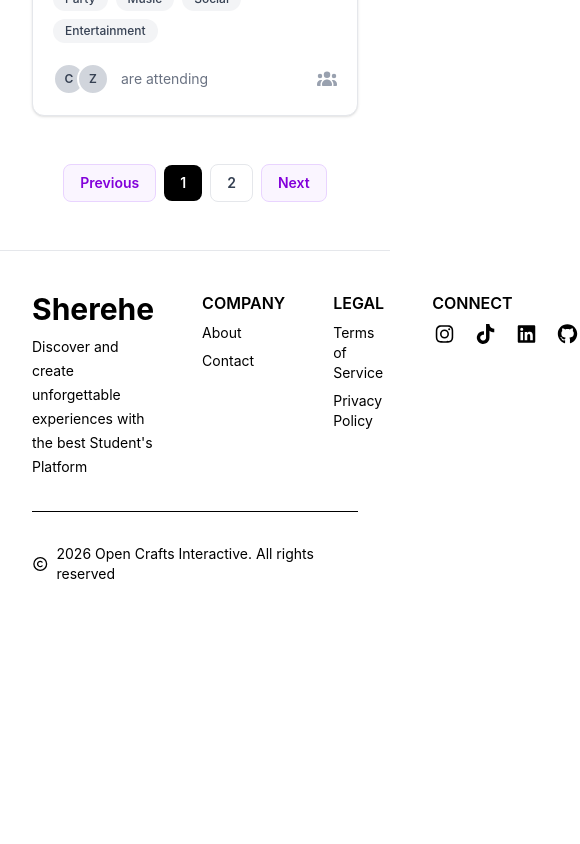
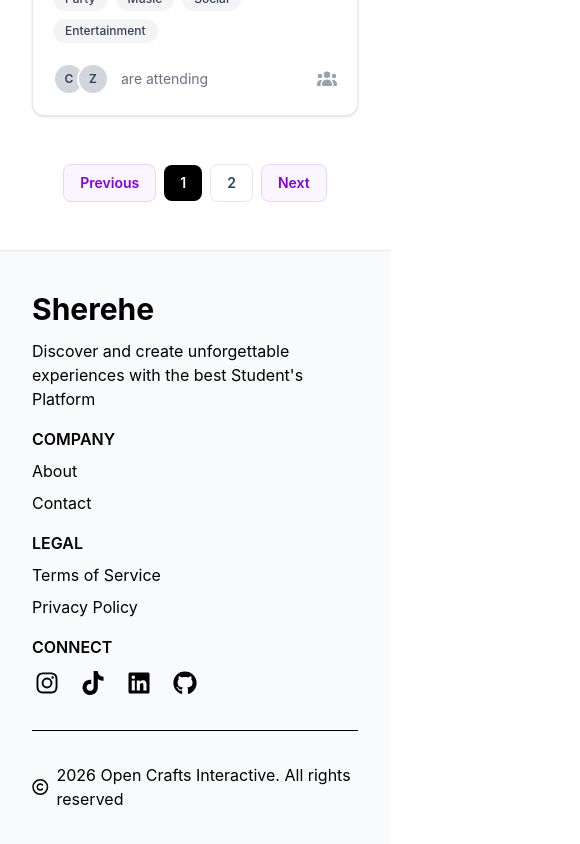
Before and after one commit to opencrafts-io/Sherehe-Web, a React (Vite) app: page / in a window 390 px wide. Shown: the part 5795-6639 px from the top of the page, 580 px wide, since content can reach past the window. Before the commit the page ends 6419 px from the top, so only its background shows below. Built offline with nearby package versions, Linux system fonts and the light colour scheme.

Commit message:
feat: Made footer responsive as well

```diff
--- a/src/components/layout/footer.tsx
+++ b/src/components/layout/footer.tsx
@@ -28,48 +28,47 @@ function Footer() {
 
     return (
         <>
-            <footer className="border-t border-gray-200 bg-white">
+            <footer className="border-t border-gray-200 bg-slate-50">
                 <div className="px-8 py-10">
                     {/* First Section */}
-                    <div className="mx-auto flex max-w-7xl justify-between gap-12">
+                    <div className="mx-auto flex flex-col max-w-7xl gap-4 lg:flex-row lg:justify-between lg:gap-6">
                         {/* Sherehe logo */}
                         <div className="flex max-w-sm flex-col">
                             <p className="text-3xl font-bold">Sherehe</p>
-                            <p className="mt-2 text-sm leading-6">Discover and create unforgettable experiences with the best Student's Platform</p>
+                            <p className="mt-3 text-base leading-6">Discover and create unforgettable experiences with the best Student's Platform</p>
                         </div>
                         {/* Company */}
                         <div className="flex flex-col gap-2">
                             <p className="font-semibold uppercase">Company</p>
-                            <a href="" className="text-sm hover:underline">About</a>
-                            <a href="" className="text-sm hover:underline">Contact</a>
+                            <a href="" className="text-base hover:underline">About</a>
+                            <a href="" className="text-base hover:underline">Contact</a>
                         </div>
                         {/* Legal */}
                         <div className="flex flex-col gap-2">
                             <p className="font-semibold uppercase">Legal</p>
-                            <a href="" className="text-sm hover:underline">Terms of Service</a>
-                            <a href="" className="text-sm hover:underline">Privacy Policy</a>
+                            <a href="" className="text-base hover:underline">Terms of Service</a>
+                            <a href="" className="text-base hover:underline">Privacy Policy</a>
                         </div>
                         {/* Connect */}
-                        <div className="flex flex-col gap-2">
+                        <div className="flex flex-col gap-3">
                             <p className="font-semibold uppercase">Connect</p>
                             <div className="flex gap-4">
                                 {socialLinks.map((social) => (
                                     <a key={social.name} href={social.url} target="_blank" rel="noopener noreferrer" aria-label={social.name}>
-                                        <FontAwesomeIcon icon={social.icon} className="text-xl transition-transform hover:scale-110" />
+                                        <FontAwesomeIcon icon={social.icon} className="text-2xl transition-transform hover:scale-110" />
                                     </a>
                                 ))}
                             </div>
                         </div>
                     </div>
                     {/* Divider */}
-                    <hr className="mx-auto my-8 max-w-7xl items-center gap-2 text-sm" />
+                    <hr className="mx-auto my-8 max-w-7xl items-center gap-2 text-base" />
                     {/* Copyright Section */}
-                    <div className="mx-auto flex max-w-7xl items-center gap-2 text-sm">
+                    <div className="mx-auto flex max-w-7xl items-center gap-2 text-base">
                         <FontAwesomeIcon icon={faCopyright} />
                         <span>{new Date().getFullYear()} Open Crafts Interactive. All rights reserved</span>
                     </div>
                 </div>
-
             </footer>
         </>
     );
--- a/src/components/layout/navbar.tsx
+++ b/src/components/layout/navbar.tsx
@@ -2,7 +2,7 @@ function NavBar() {
     return (
         <nav className="border-b border-gray-200 bg-white">
             {/* Mobile Navbar */}
-            <div className="md:hidden">
+            <div className="lg:hidden">
                 {/* Top Row */}
                 <div className="flex h-16 items-center justify-between px-4">
                     {/* Left: Hamburger + Logo */}
@@ -46,7 +46,7 @@ function NavBar() {
             </div>
 
             {/* Desktop Navbar */}
-            <div className="relative hidden h-16 items-center justify-between px-6 md:flex lg:px-8">
+            <div className="relative hidden h-16 items-center justify-between px-6 lg:flex lg:px-8">
 
                 {/* Logo */}
                 <div className="shrink-0">
```
